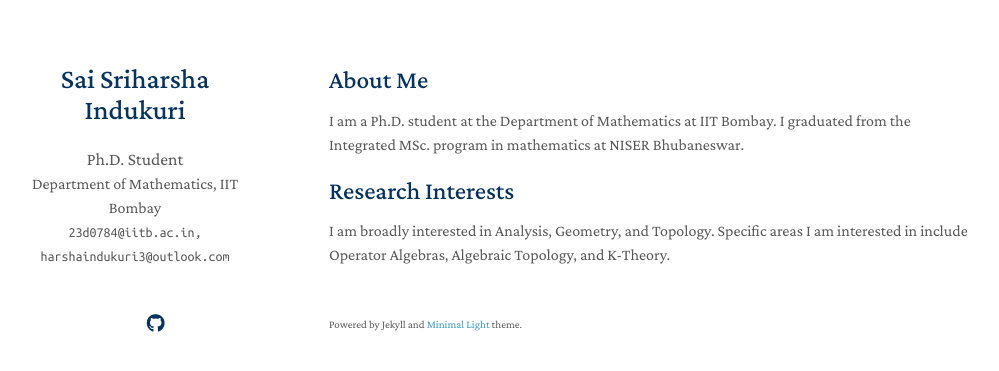
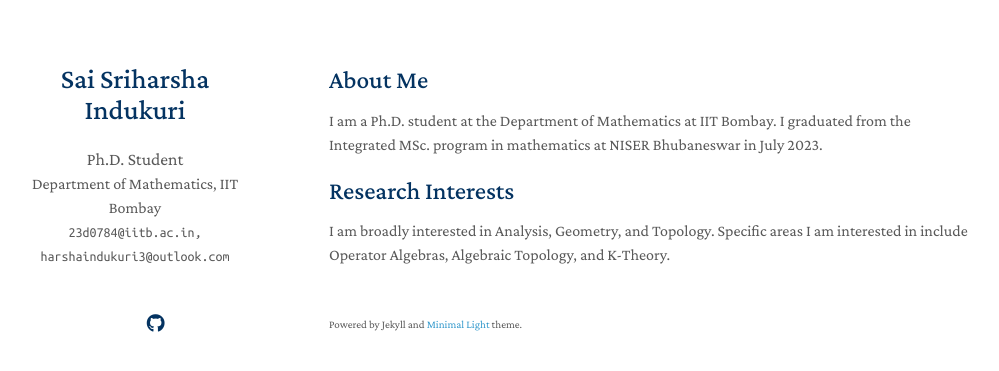
Before and after one commit to Harsha-Indukuri/Harsha-Indukuri.github.io, a Jekyll site: the page built from index.md, in a window 1280 px wide. Shown: the top 371 px of the page, without its empty margins (141-1140 px from the left). Built offline with Jekyll 4.4.1, drawn with Linux system fonts in a browser that asks for light colours; nearby versions of some CDN libraries; a style sheet for code colours, icons or effects is not loaded; our own code applies the rules of GitHub Pages for plain Markdown files.

Commit message:
Update index.md

```diff
--- a/index.md
+++ b/index.md
@@ -4,7 +4,7 @@ layout: homepage
 
 ## About Me
 
-I am a Ph.D. student at the Department of Mathematics at IIT Bombay. I graduated from the Integrated MSc. program in mathematics at NISER Bhubaneswar.
+I am a Ph.D. student at the Department of Mathematics at IIT Bombay. I graduated from the Integrated MSc. program in mathematics at NISER Bhubaneswar in July 2023.
 ## Research Interests
 
 I am broadly interested in Analysis, Geometry, and Topology. Specific areas I am interested in include Operator Algebras, Algebraic Topology, and K-Theory.
```
